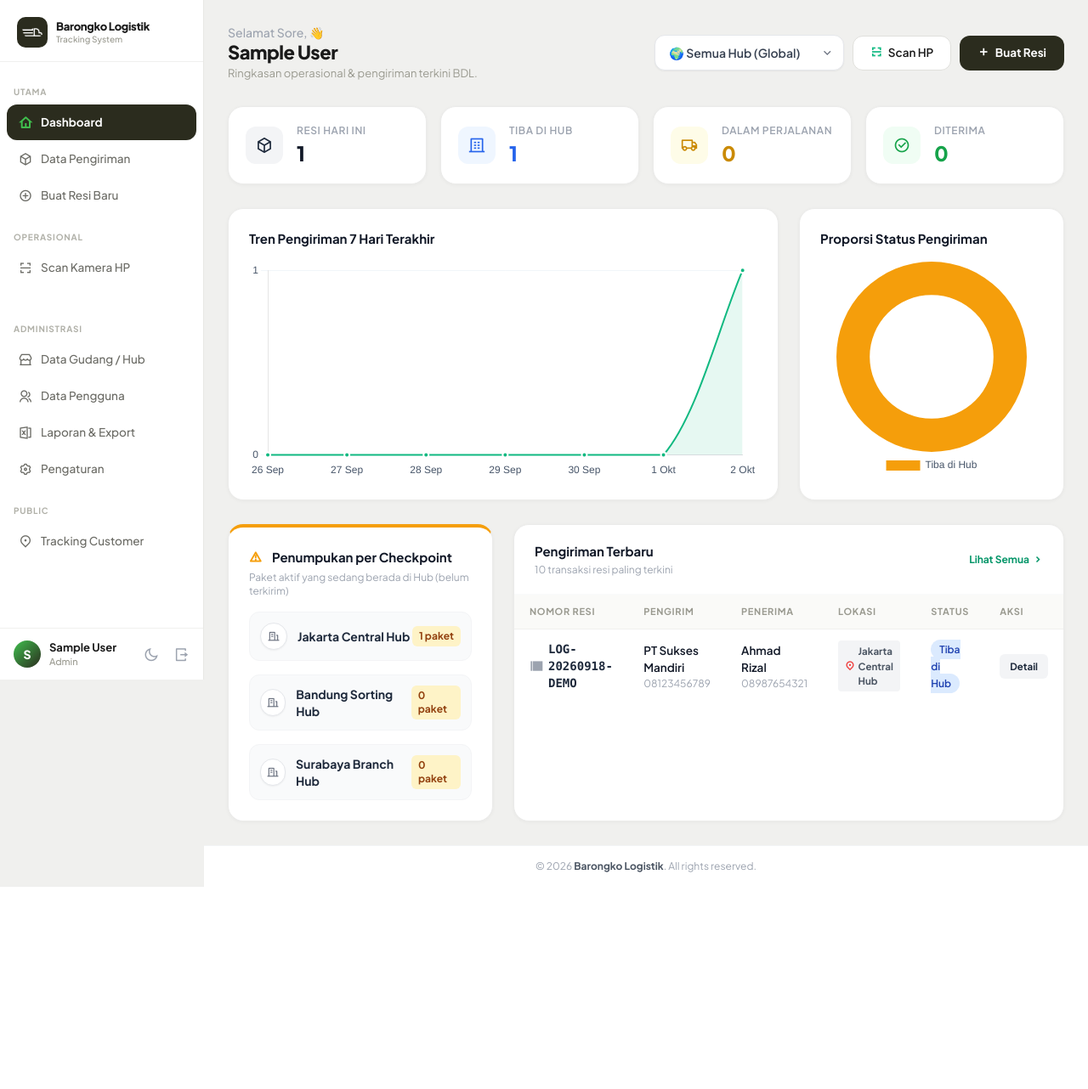
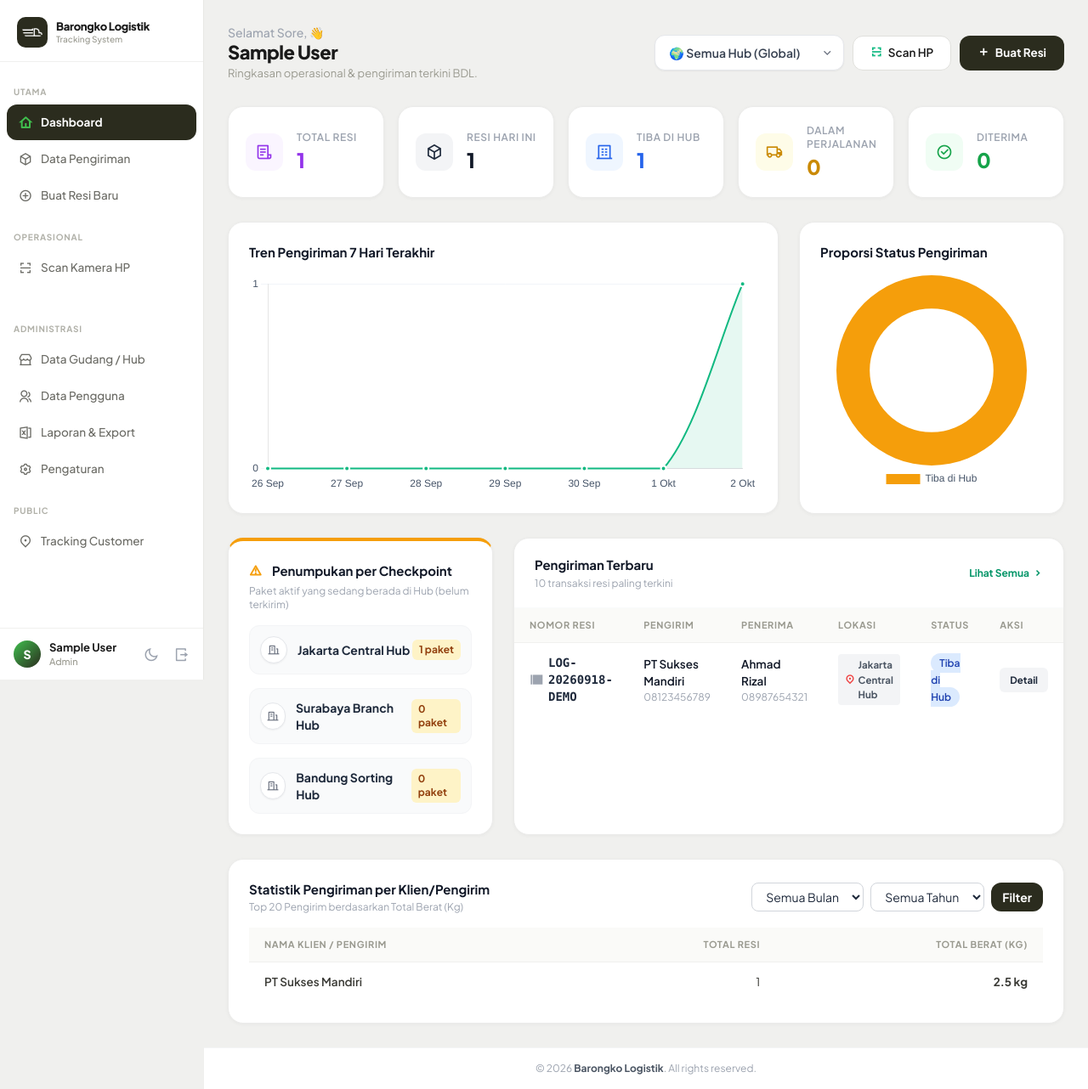
Before and after one commit to arielthekillers/logistic, a PHP site: page /dashboard in a window 1280 px wide. Shown: the whole page at 85% size. Before the commit the page ends 1044 px from the top, so only its background shows below. Run offline with PHP 8.4, Linux system fonts and the light colour scheme; the visitor is signed in with stand-in values (Sample User, id 1); data comes from the database, SQL or seed files in the repository; tables that the repository leaves empty or names only in its code hold one stand-in row (values such as "Sample post"); some libraries are stand-ins or nearby versions.

Commit message:
feat: add sender statistics table and total shipments card to dashboard

```diff
--- a/app/Controllers/DashboardController.php
+++ b/app/Controllers/DashboardController.php
@@ -29,6 +29,7 @@ class DashboardController extends Controller {
             'total_users' => 0,
             'today_count' => 0,
             'active_by_hub' => [],
+            'sender_stats' => [],
         ];
 
         $useRedis = false;
@@ -60,7 +61,11 @@ class DashboardController extends Controller {
             $hubId = $user['hub_id'] ?? null;
         }
 
-        $cacheKey = $isAdmin ? ('dashboard_stats_admin_' . ($hubId ?: 'all')) : 'dashboard_stats_hub_' . $hubId;
+        $filterMonth = $_GET['month'] ?? '';
+        $filterYear = $_GET['year'] ?? '';
+        $cacheSuffix = "_m{$filterMonth}_y{$filterYear}";
+
+        $cacheKey = $isAdmin ? ('dashboard_stats_admin_' . ($hubId ?: 'all') . $cacheSuffix) : ('dashboard_stats_hub_' . $hubId . $cacheSuffix);
 
         if ($useRedis && $redis->exists($cacheKey)) {
             $stats = json_decode($redis->get($cacheKey), true);
@@ -73,6 +78,7 @@ class DashboardController extends Controller {
                 $stats['today_count'] = $shipmentModel->getTodayCount($hubId);
                 $stats['active_by_hub'] = $shipmentModel->getActiveShipmentsByHub();
                 $stats['weekly_trend'] = $shipmentModel->getWeeklyTrend($hubId);
+                $stats['sender_stats'] = $shipmentModel->getSenderStats($filterMonth ?: null, $filterYear ?: null, $hubId);
 
                 if ($useRedis) {
                     $redis->setex($cacheKey, 300, json_encode($stats)); // Cache for 5 minutes
--- a/app/Models/ShipmentModel.php
+++ b/app/Models/ShipmentModel.php
@@ -236,4 +236,38 @@ class ShipmentModel extends Model {
 
         return $unique;
     }
+
+    public function getSenderStats($month = null, $year = null, $hubId = null) {
+        $sql = "SELECT
+                    MAX(sender_name) as client_name,
+                    COUNT(id) as total_shipments,
+                    SUM(weight_kg) as total_weight
+                FROM shipments
+                WHERE sender_name IS NOT NULL AND TRIM(sender_name) != ''";
+
+        $params = [];
+
+        if ($month) {
+            $sql .= " AND MONTH(created_at) = ?";
+            $params[] = $month;
+        }
+
+        if ($year) {
+            $sql .= " AND YEAR(created_at) = ?";
+            $params[] = $year;
+        }
+
+        if ($hubId !== null) {
+            $sql .= " AND (origin_hub_id = ? OR current_hub_id = ? OR destination_hub_id = ?)";
+            $params[] = $hubId;
+            $params[] = $hubId;
+            $params[] = $hubId;
+        }
+
+        $sql .= " GROUP BY LOWER(TRIM(sender_name)) ORDER BY total_weight DESC LIMIT 20";
+
+        $stmt = $this->db->prepare($sql);
+        $stmt->execute($params);
+        return $stmt->fetchAll(PDO::FETCH_ASSOC);
+    }
 }
--- a/app/Views/dashboard/index.php
+++ b/app/Views/dashboard/index.php
@@ -44,7 +44,17 @@ $greet  = $hour < 11 ? 'Selamat Pagi' : ($hour < 15 ? 'Selamat Siang' : ($hour <
 
     <!-- ─── Stat Cards ───────────────────────────────────── -->
     <?php if (!has_role('courier')): ?>
-    <div class="grid grid-cols-2 lg:grid-cols-4 gap-4">
+    <div class="grid grid-cols-2 lg:grid-cols-5 gap-4">
+
+        <div class="card card-hover p-5 flex items-center gap-4 dark:bg-slate-800 dark:border-slate-700">
+            <div class="stat-icon bg-purple-50 dark:bg-purple-900/30">
+                <i class="ri-file-list-3-line text-purple-600 dark:text-purple-400 text-xl"></i>
+            </div>
+            <div>
+                <p class="text-xs font-semibold text-gray-400 uppercase tracking-wider">Total Resi</p>
+                <h3 class="text-2xl font-extrabold text-purple-600 dark:text-purple-400 mt-0.5"><?= number_format($counts['TOTAL'] ?? 0) ?></h3>
+            </div>
+        </div>
 
         <div class="card card-hover p-5 flex items-center gap-4 dark:bg-slate-800 dark:border-slate-700">
             <div class="stat-icon bg-gray-100 dark:bg-slate-700">
@@ -237,6 +247,70 @@ $greet  = $hour < 11 ? 'Selamat Pagi' : ($hour < 15 ? 'Selamat Siang' : ($hour <
 </div>
 
 <?php if (!has_role('courier')): ?>
+    <!-- ─── Client / Sender Stats ───────────────────────── -->
+    <div class="card p-6 mt-6 mb-6 dark:bg-slate-800 dark:border-slate-700">
+        <div class="flex flex-col sm:flex-row sm:items-center justify-between gap-4 mb-4">
+            <div>
+                <h2 class="font-bold text-gray-900 dark:text-white text-[15px]">Statistik Pengiriman per Klien/Pengirim</h2>
+                <p class="text-xs text-gray-400 mt-0.5">Top 20 Pengirim berdasarkan Total Berat (Kg)</p>
+            </div>
+
+            <form method="GET" action="<?= url('/dashboard') ?>" class="flex items-center gap-2">
+                <?php if (isset($_GET['hub_id'])): ?>
+                    <input type="hidden" name="hub_id" value="<?= e($_GET['hub_id']) ?>">
+                <?php endif; ?>
+                <select name="month" class="bg-white dark:bg-slate-900 border border-gray-300 dark:border-slate-600 text-sm rounded-lg px-3 py-1.5 focus:ring-2 focus:ring-emerald-500 text-slate-800 dark:text-gray-200">
+                    <option value="">Semua Bulan</option>
+                    <?php
+                    $months = ['1'=>'Januari', '2'=>'Februari', '3'=>'Maret', '4'=>'April', '5'=>'Mei', '6'=>'Juni', '7'=>'Juli', '8'=>'Agustus', '9'=>'September', '10'=>'Oktober', '11'=>'November', '12'=>'Desember'];
+                    foreach ($months as $m => $mName):
+                    ?>
+                        <option value="<?= $m ?>" <?= (($_GET['month']??'') == $m) ? 'selected' : '' ?>><?= $mName ?></option>
+                    <?php endforeach; ?>
+                </select>
+                <select name="year" class="bg-white dark:bg-slate-900 border border-gray-300 dark:border-slate-600 text-sm rounded-lg px-3 py-1.5 focus:ring-2 focus:ring-emerald-500 text-slate-800 dark:text-gray-200">
+                    <option value="">Semua Tahun</option>
+                    <?php
+                    $currentYear = date('Y');
+                    for ($y = $currentYear; $y >= $currentYear - 3; $y--):
+                    ?>
+                        <option value="<?= $y ?>" <?= (($_GET['year']??'') == $y) ? 'selected' : '' ?>><?= $y ?></option>
+                    <?php endfor; ?>
+                </select>
+                <button type="submit" class="btn-primary py-1.5 px-3 text-sm">Filter</button>
+            </form>
+        </div>
+
+        <div class="overflow-x-auto">
+            <table class="data-table w-full text-left border-collapse">
+                <thead class="bg-gray-50 dark:bg-slate-800 text-gray-500 dark:text-gray-400 text-xs uppercase">
+                    <tr>
+                        <th class="px-4 py-3">Nama Klien / Pengirim</th>
+                        <th class="px-4 py-3 !text-right" style="text-align: right;">Total Resi</th>
+                        <th class="px-4 py-3 !text-right" style="text-align: right;">Total Berat (Kg)</th>
+                    </tr>
+                </thead>
+                <tbody class="divide-y divide-gray-100 dark:divide-slate-700">
+                    <?php if (empty($stats['sender_stats'])): ?>
+                        <tr>
+                            <td colspan="3" class="py-6 text-center text-gray-400">Belum ada data klien/pengirim.</td>
+                        </tr>
+                    <?php else: ?>
+                        <?php foreach ($stats['sender_stats'] as $stat): ?>
+                            <tr class="hover:bg-gray-50 dark:hover:bg-slate-700/50">
+                                <td class="px-4 py-3 font-semibold text-gray-900 dark:text-gray-100"><?= e($stat['client_name']) ?></td>
+                                <td class="px-4 py-3 text-right text-gray-600 dark:text-gray-300"><?= number_format($stat['total_shipments']) ?></td>
+                                <td class="px-4 py-3 text-right font-bold text-emerald-600 dark:text-emerald-400"><?= number_format($stat['total_weight'], 1) ?> kg</td>
+                            </tr>
+                        <?php endforeach; ?>
+                    <?php endif; ?>
+                </tbody>
+            </table>
+        </div>
+    </div>
+<?php endif; ?>
+
+<?php if (!has_role('courier')): ?>
 <!-- Chart.js -->
 <script src="https://cdn.jsdelivr.net/npm/chart.js"></script>
 <script>
```
